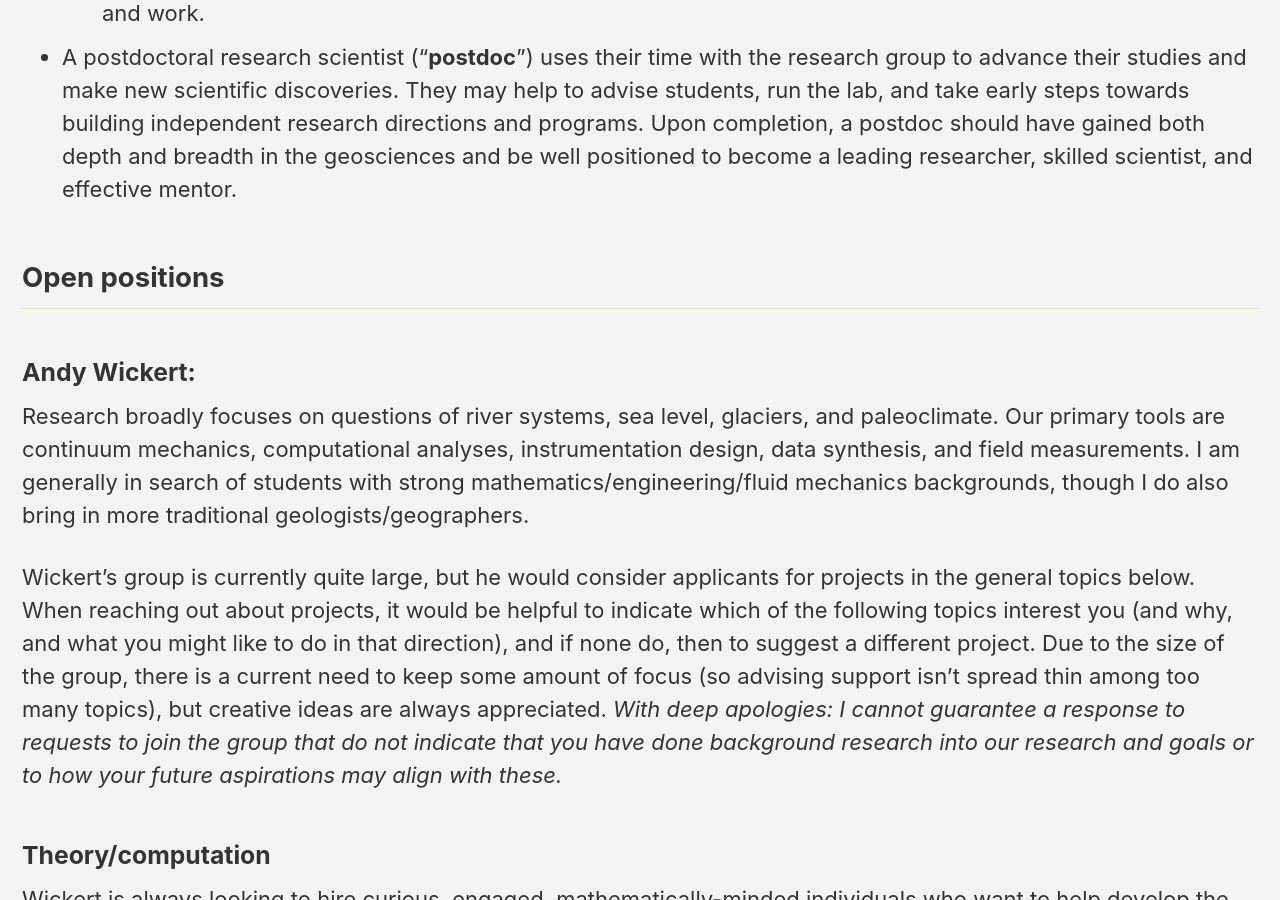
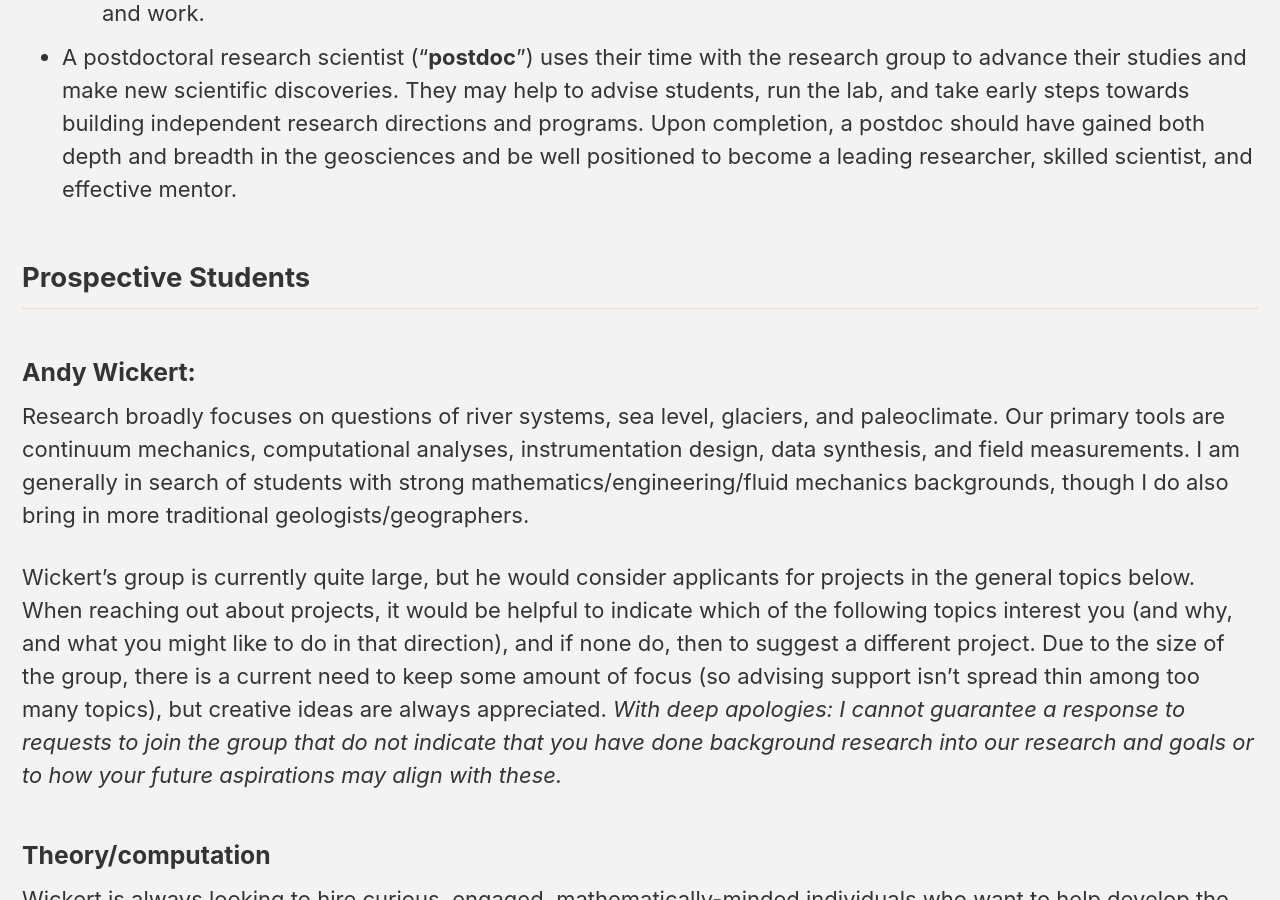
Before and after one commit to MNiMORPH/MNiMORPH.github.io, a Jekyll site: the page built from _pages/prospective.md, in a window 1280 px wide and 900 px high, scrolled down 2486 px. Built offline with Jekyll 4.4.1, drawn with Linux system fonts in a browser that asks for light colours; cached includes are drawn as plain includes; nearby versions of some CDN libraries.

Commit message:
Update prospective.md

```diff
--- a/_pages/prospective.md
+++ b/_pages/prospective.md
@@ -42,7 +42,7 @@ There are multiple ways to become involved in the lab group. Below is an overvie
   * You may or may not join a predefined project, but are expected either way to take the lead in shaping your role and work.
 * A postdoctoral research scientist ("**postdoc**") uses their time with the research group to advance their studies and make new scientific discoveries. They may help to advise students, run the lab, and take early steps towards building independent research directions and programs. Upon completion, a postdoc should have gained both depth and breadth in the geosciences and be well positioned to become a leading researcher, skilled scientist, and effective mentor.
 
-## Open positions
+## Prospective Students
 
 ### **Andy Wickert:**
 Research broadly focuses on questions of river systems, sea level, glaciers, and paleoclimate. Our primary tools are continuum mechanics, computational analyses, instrumentation design, data synthesis, and field measurements. I am generally in search of students with strong mathematics/engineering/fluid mechanics backgrounds, though I do also bring in more traditional geologists/geographers.
```
Also changed, not shown: other parts of _pages/prospective.md (+2 -0 lines).
